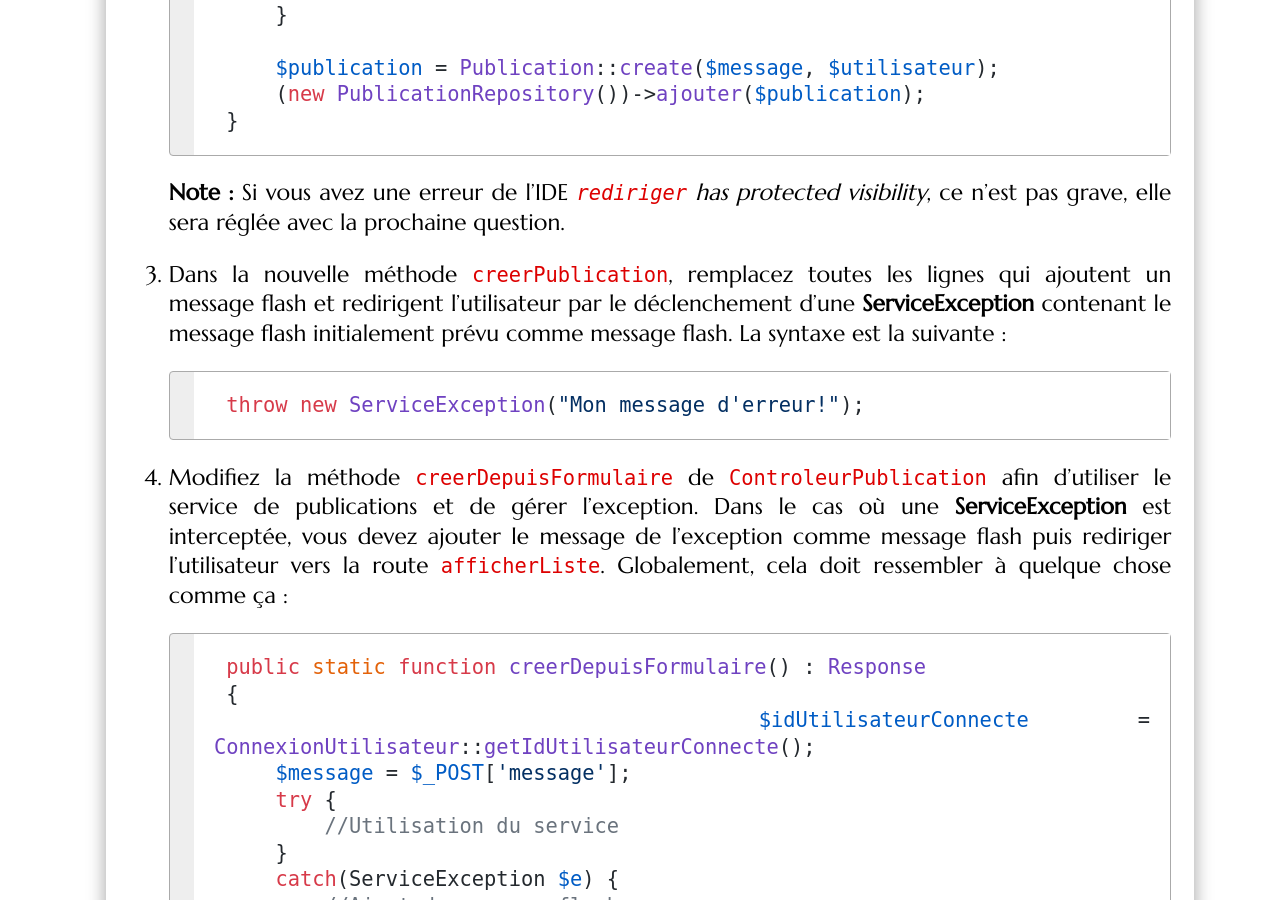
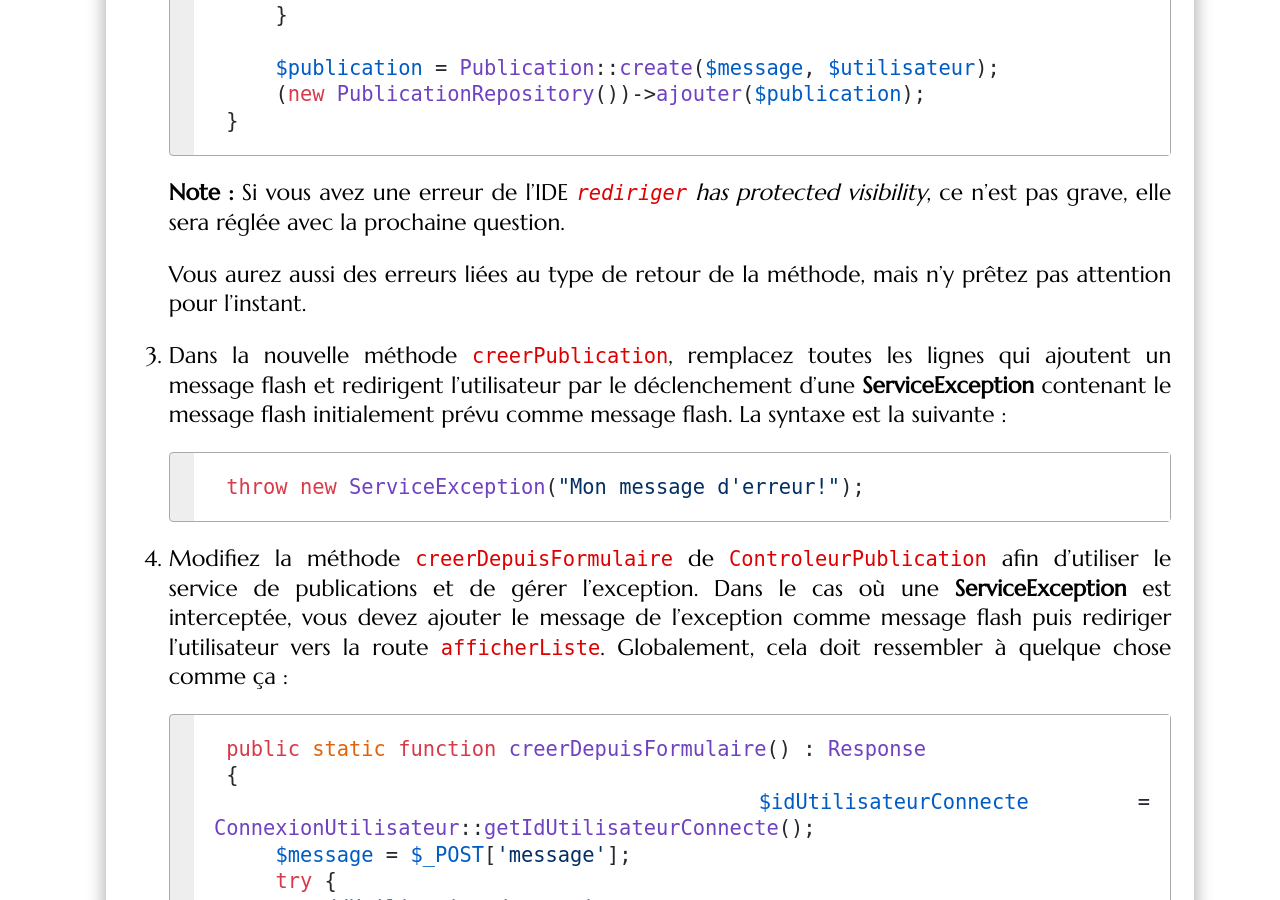
Before and after one commit to romainlebreton/R4.A.10-ComplementWeb, a Jekyll site: the page built from tutorials/tutorial_tests_1.md, in a window 1280 px wide and 900 px high, scrolled down 10898 px. Built offline with Jekyll 4.4.1, drawn with Linux system fonts in a browser that asks for light colours; some web fonts are replaced.

Commit message:
fix consignes type retour td3

````diff
--- a/tutorials/tutorial_tests_1.md
+++ b/tutorials/tutorial_tests_1.md
@@ -334,6 +334,8 @@ Nous allons nous intéresser à la création des publications. Actuellement, dè
     **Note :** Si vous avez une erreur de l'IDE *`rediriger` has protected
     visibility*, ce n'est pas grave, elle sera réglée avec la prochaine question.
 
+    Vous aurez aussi des erreurs liées au type de retour de la méthode, mais n'y prêtez pas attention pour l'instant.
+
 3. Dans la nouvelle méthode `creerPublication`, remplacez toutes les lignes qui ajoutent un message flash et redirigent l'utilisateur par le déclenchement d'une **ServiceException** contenant le message flash initialement prévu comme message flash. La syntaxe est la suivante :
 
     ```php
````
